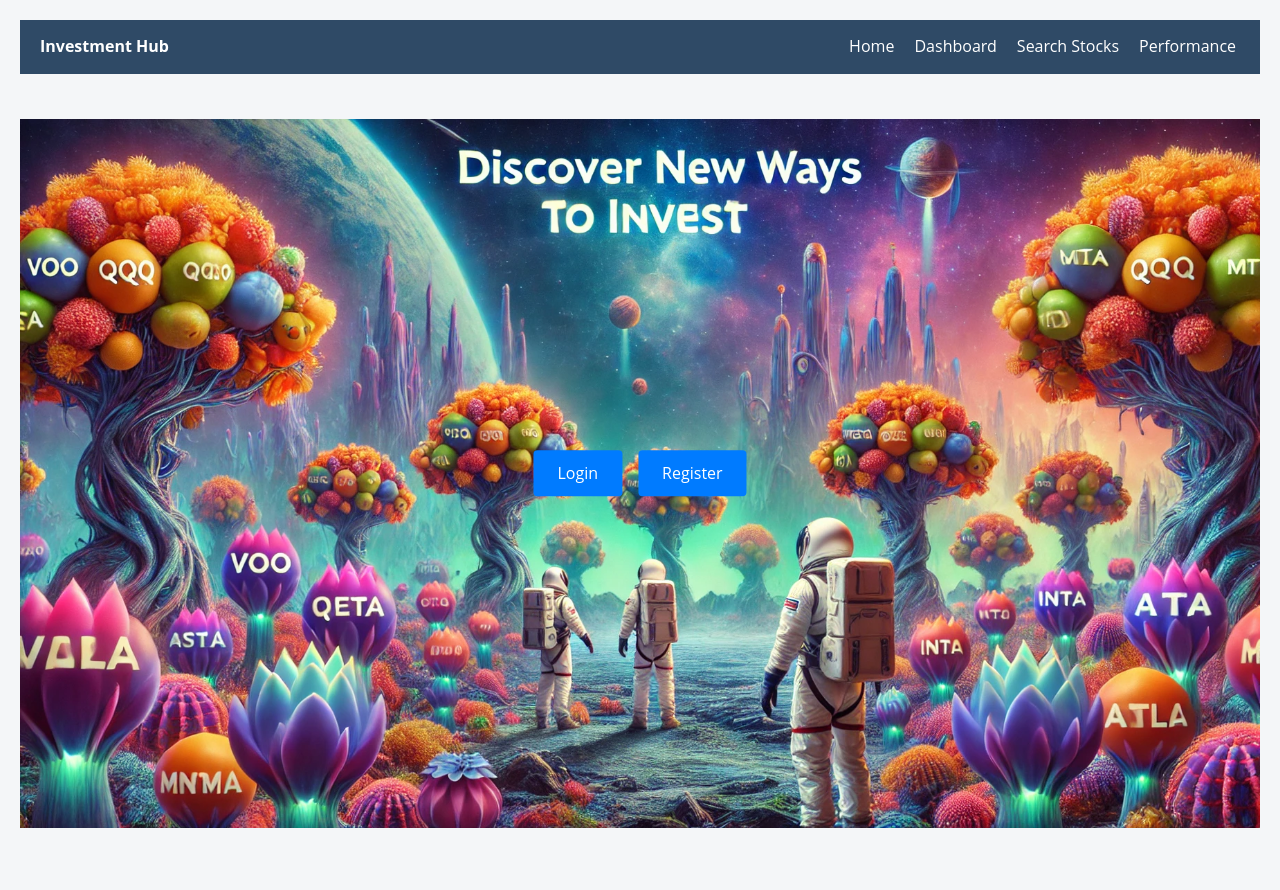
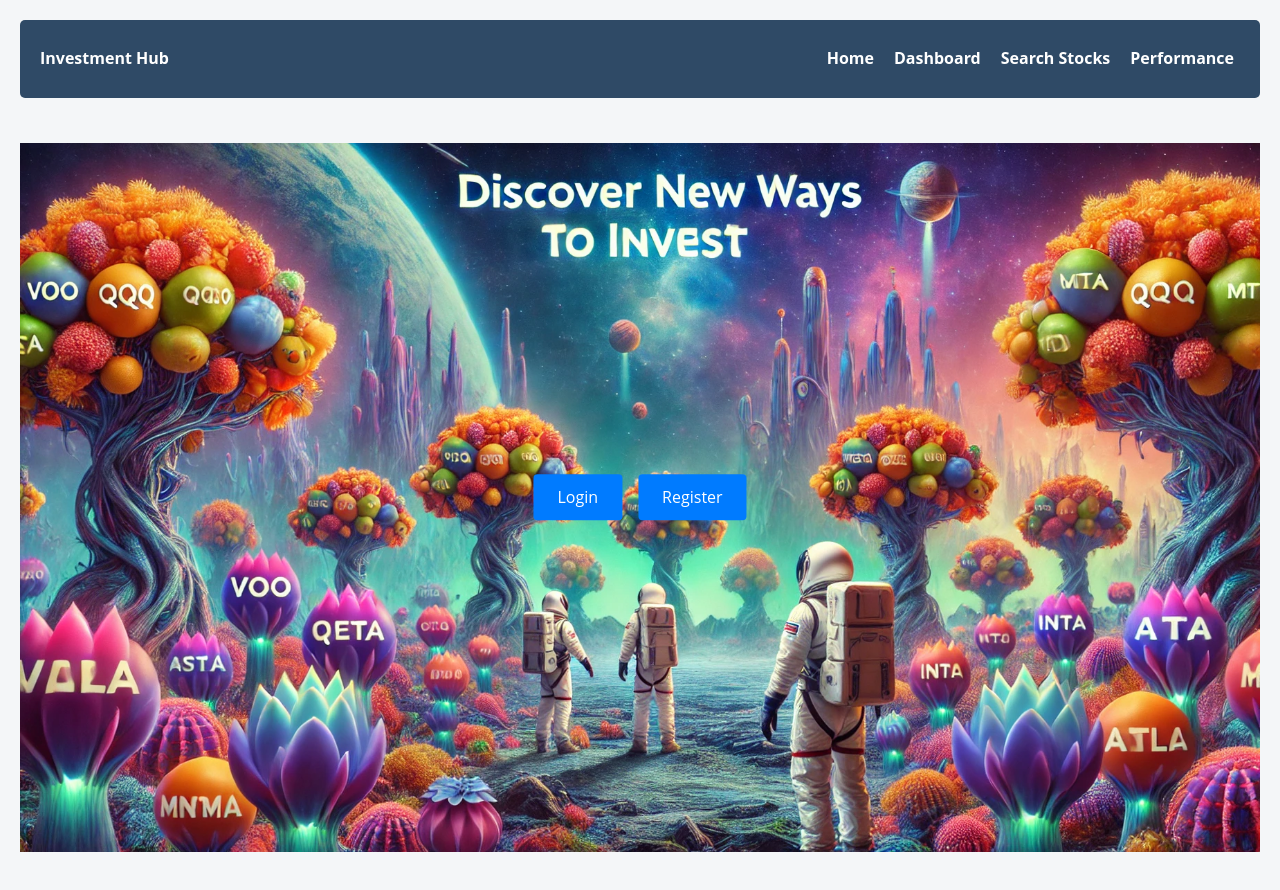
Before and after one commit to Galomer310/StockTrack-frontend, a React (Vite) app: page / in a window 1280 px wide. Shown: the top 890 px of the page. Built offline with nearby package versions, Linux system fonts and the light colour scheme; no server answers.

Commit message:
modify stylecss

```diff
--- a/src/components/charts/PortfolioPerformanceChart.tsx
+++ b/src/components/charts/PortfolioPerformanceChart.tsx
@@ -81,8 +81,8 @@
           label: "Current Value", // Label for the current value line
           data: currentData, // Data points for current portfolio value
           borderColor: "green", // Line color for current value
-          backgroundColor: "rgba(0, 128, 0, 0.1)", // Background color under the line
-          fill: false, // Do not fill the area under the line
+          backgroundColor: "rgba(17, 0, 128, 0.1)", // Background color under the line
+          fill: true, // Do not fill the area under the line
         },
       ],
     };
--- a/src/pages/Watchlist.tsx
+++ b/src/pages/Watchlist.tsx
@@ -475,7 +475,10 @@
           }
         })}
       </div>
-      <button onClick={() => navigate("/manual-add")}>
+      <button
+        className="manual-add-btn"
+        onClick={() => navigate("/manual-add")}
+      >
         Add Stock Manually
       </button>{" "}
       {/* Button to navigate to the manual add stock page */}
--- a/src/style.css
+++ b/src/style.css
@@ -29,8 +29,10 @@
   justify-content: space-between;        /* Distribute space between navbar items */
   align-items: center;                   /* Vertically center the navbar items */
   background-color: #2f4a66;               /* Set a dark blue-gray background color */
-  padding: 10px 20px;                    /* Add vertical and horizontal padding */
-  color: #fff;                           /* Set text color to white */
+  padding: 20px 20px;                    /* Add vertical and horizontal padding */
+  color: #fff;
+  border-radius: 5px;
+  /* width: 100%;         */
 }
 
 .navbar-brand {
@@ -41,8 +43,10 @@
 .navbar-links {
   list-style: none;                      /* Remove default bullet points from list */
   display: flex;                         /* Display links in a row using flexbox */
-  margin: 2px;                           /* Small margin around the list (optional) */
-  padding: 2px;                          /* Small padding inside the list (optional) */
+  margin: 3px;
+  padding: 3px;
+  font-size: 1rem;
+  font-weight: bold;
 }
 
 .navbar-links li {
@@ -56,8 +60,9 @@
 }
 
 .navbar-links li a:hover {
-  text-decoration: none;                 /* Ensure underline stays removed on hover */
-  color: #ff0000;                        /* Change link color to red when hovered */
+  text-decoration: none;
+  color: rgb(152, 82, 123);
+  text-shadow: purple 2px 2px 2px;
 }
 
 /* Responsive Navbar */
@@ -444,8 +449,14 @@
   max-width: 800px;                     /* Limit container width */
   margin: 20px auto;                    /* Center container with vertical margins */
   padding: 20px;                        /* Padding inside the container */
+  text-align: center;
+  color:#2f4a66;
+  font-family:Arial, Helvetica, sans-serif;
 }
 
+.dashboard-info {
+  margin-bottom: 20px;                  /* Space below the dashboard info */
+}
 /* ---------- Watchlist ---------- */
 .watchlist {
   background: #fff;                     /* White background */
@@ -727,7 +738,15 @@
 .manual-add-stock button:hover {
 background-color: #0056b3;             /* Darken background on hover */
 }
+.manual-add-btn {
+  background-color: rgb(164, 64, 97);
+}
 
+.manual-add-btn:hover {
+  transform: scale(1.1);
+  transition: 0.5s ease;
+  background-color: purple;
+}
 /* Image Section for Manual Add Stock Page */
 .manual-add-stock-image {
 text-align: center;                    /* Center-align image container */
```
